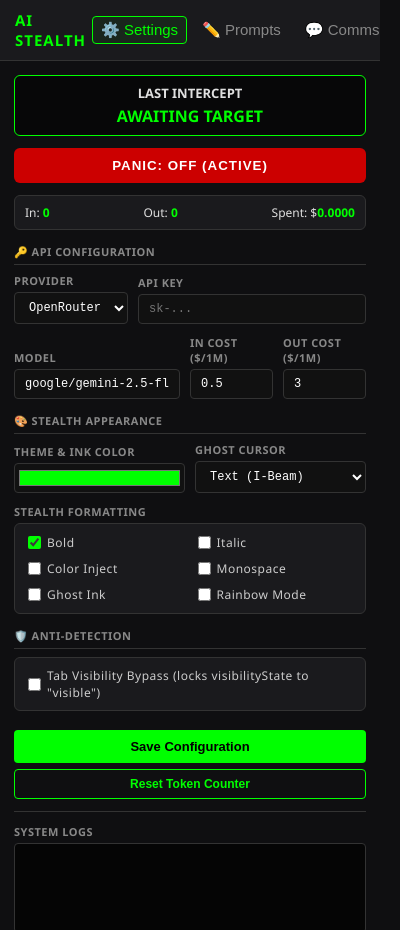
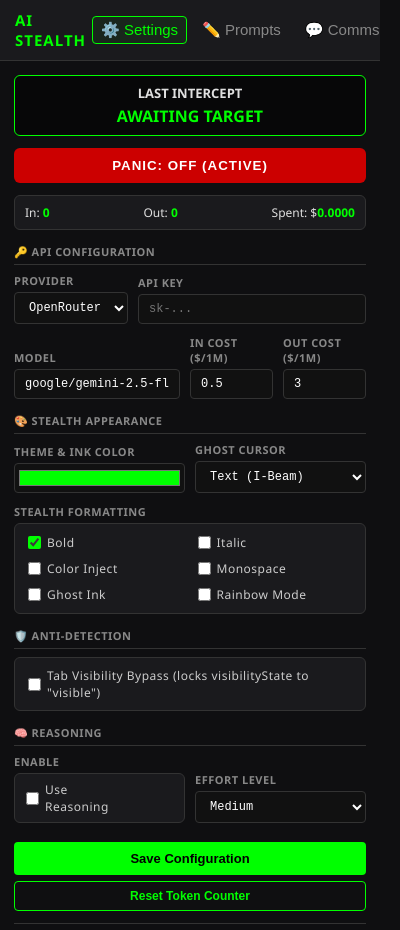
Before and after one commit to keke2309wewe/KahootHackerAI, a browser extension: page popup/popup.html in a window 400 px wide. Shown: the top 930 px of the page. Drawn offline with Linux system fonts and the light colour scheme.

Commit message:
Add reasoning toggle and effort level to popup UI

```diff
--- a/popup/popup.html
+++ b/popup/popup.html
@@ -183,6 +183,25 @@
             </div>
         </div>
 
+        <div class="section-title">🧠 Reasoning</div>
+
+        <div class="split-input form-group">
+            <div style="flex:1;">
+                <label>Enable</label>
+                <div class="checkbox-grid" style="padding:7px;">
+                    <label class="checkbox-label"><input type="checkbox" id="useReasoning"> Use Reasoning</label>
+                </div>
+            </div>
+            <div style="flex:1;">
+                <label>Effort Level</label>
+                <select id="reasoningEffort">
+                    <option value="low">Low</option>
+                    <option value="medium" selected>Medium</option>
+                    <option value="high">High</option>
+                </select>
+            </div>
+        </div>
+
         <button id="save" class="btn-primary">Save Configuration</button>
         <button id="resetTokensBtn" class="btn-secondary">Reset Token Counter</button>
 
--- a/popup/popup.js
+++ b/popup/popup.js
@@ -104,7 +104,7 @@ document.addEventListener('DOMContentLoaded', () => {
         'apiKey','model','provider','customUrl','themeColor','rainbowMode',
         'panicMode','styleBold','styleItalic','styleColor','styleFont','styleGhost',
         'cursorStyle','chatSessions','activeChatId','useNushPrompt',
-        'inCost','outCost','visibilityBypass'
+        'inCost','outCost','visibilityBypass','useReasoning','reasoningEffort'
     ];
     chrome.storage.local.get(settingsKeys, (data) => {
         if (data.apiKey)    document.getElementById('apiKey').value  = data.apiKey;
@@ -134,6 +134,9 @@ document.addEventListener('DOMContentLoaded', () => {
         document.getElementById('outCost').value = data.outCost !== undefined ? data.outCost : 3.00;
 
         document.getElementById('visibilityBypass').checked = data.visibilityBypass === true;
+
+        document.getElementById('useReasoning').checked = data.useReasoning === true;
+        if (data.reasoningEffort) document.getElementById('reasoningEffort').value = data.reasoningEffort;
 
         useNushPrompt.checked = data.useNushPrompt !== false;
 
@@ -225,6 +228,8 @@ document.addEventListener('DOMContentLoaded', () => {
             styleGhost:  document.getElementById('styleGhost').checked,
             cursorStyle: document.getElementById('cursorStyle').value,
             visibilityBypass: document.getElementById('visibilityBypass').checked,
+            useReasoning:     document.getElementById('useReasoning').checked,
+            reasoningEffort:  document.getElementById('reasoningEffort').value,
         }, () => {
             const btn = document.getElementById('save');
             btn.innerText = '✓ System Saved';
```
Also changed, not shown: 1 other file.
